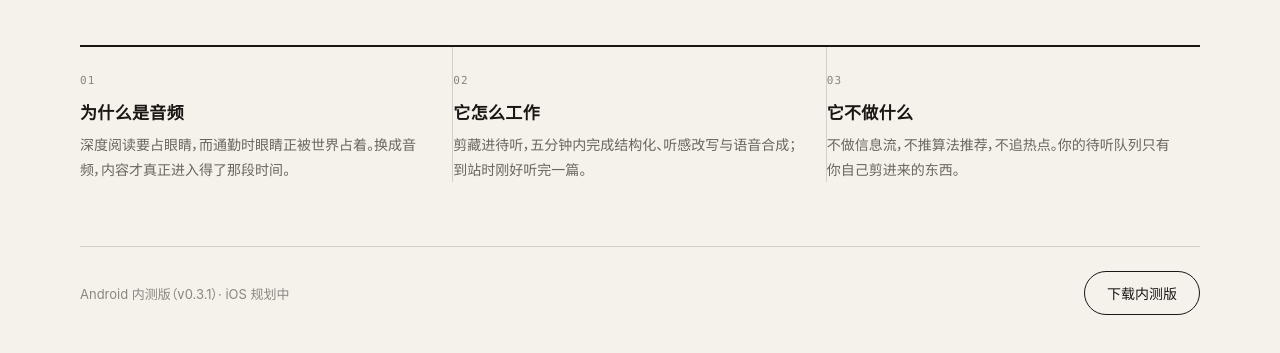
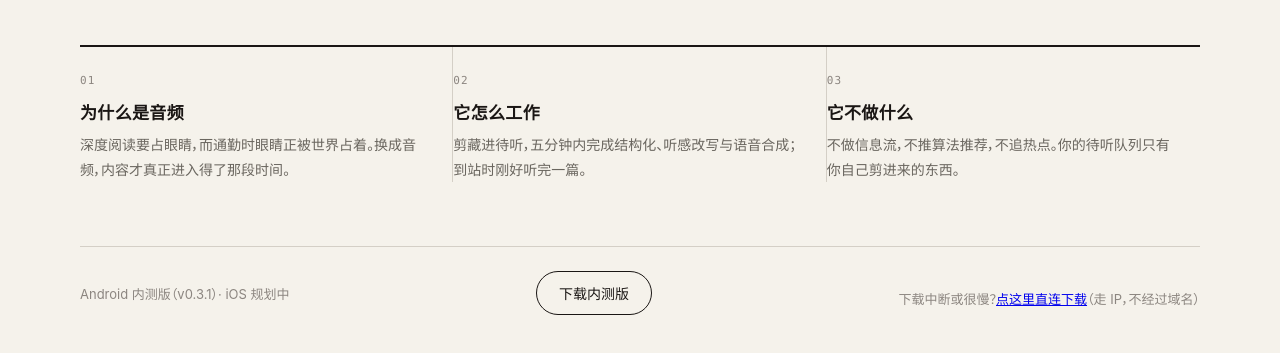
Before and after one commit to Hornet2022/stashbox, a website: page infra/web/index.html in a window 1280 px wide. Shown: the part 523-876 px from the top of the page. Drawn offline with Linux system fonts and the light colour scheme.

Commit message:
fix(infra): 落地页加备用下载入口（直连 IP）
内测用户反馈「App 下载不了」，生产日志显示：

    GET /downloads/tingxia-0.3.1.apk  200  98304    ← 断在 96KB
    GET /downloads/tingxia-0.3.1.apk  200  884736   ← 32 秒后重试，断在 864KB

服务器侧全部正常：文件在、权限对、状态码 200、nginx 无任何错误、curl 能下完
3.8MB、Range 206 正确。**是那个用户的网络在大流量上把连接切了** —— 同一
次会话里落地页 9.6KB 正常、小请求正常，只有 3.8MB 的 APK 被切断，
两次断点不固定、第二次约 27KB/s，像是连接时限。

App 里的 API 与音频都有「域名失败 → 切 IP」的兜底，**唯独浏览器下载
这条路径没有** —— 浏览器不会自己换地址。所以给一个手动兜底：直连 IP
下载链接（低调放在 CTA 下面）。

它顺带能一次性区分两种病因：IP 能下完 = 域名线路问题；IP 也断 =
大流量 QoS（那就只能靠断点续传，服务器侧已支持 Range）。

```diff
--- a/infra/web/index.html
+++ b/infra/web/index.html
@@ -398,6 +398,7 @@ a.btn { text-decoration: none; }
     <div class="cta-row">
       <p class="cta-note">Android 内测版（v0.3.1）· iOS 规划中</p>
       <a class="btn" href="/downloads/tingxia-0.3.1.apk" download>下载内测版</a>
+      <p class="cta-note" style="margin-top:10px">下载中断或很慢？<a href="https://8.148.9.151/downloads/tingxia-0.3.1.apk" download>点这里直连下载</a>（走 IP，不经过域名）</p>
     </div>
   </main>
 </div>
@@ -453,6 +454,7 @@ function vBroadsheet() {
     <div class="cta-row">
       <p class="cta-note">Android 内测版（v0.3.1）· iOS 规划中</p>
       <a class="btn" href="/downloads/tingxia-0.3.1.apk" download>下载内测版</a>
+      <p class="cta-note" style="margin-top:10px">下载中断或很慢？<a href="https://8.148.9.151/downloads/tingxia-0.3.1.apk" download>点这里直连下载</a>（走 IP，不经过域名）</p>
     </div>
   </main>`;
 }
@@ -540,6 +542,7 @@ function vCommute() {
       <div class="foot">
         <p>Android 内测版（v0.3.1）· iOS 规划中</p>
         <a class="btn" href="/downloads/tingxia-0.3.1.apk" download>下载内测版</a>
+        <p class="cta-note" style="margin-top:10px">下载中断或很慢？<a href="https://8.148.9.151/downloads/tingxia-0.3.1.apk" download>点这里直连下载</a>（走 IP，不经过域名）</p>
       </div>
     </div>
   </main>`;
```
